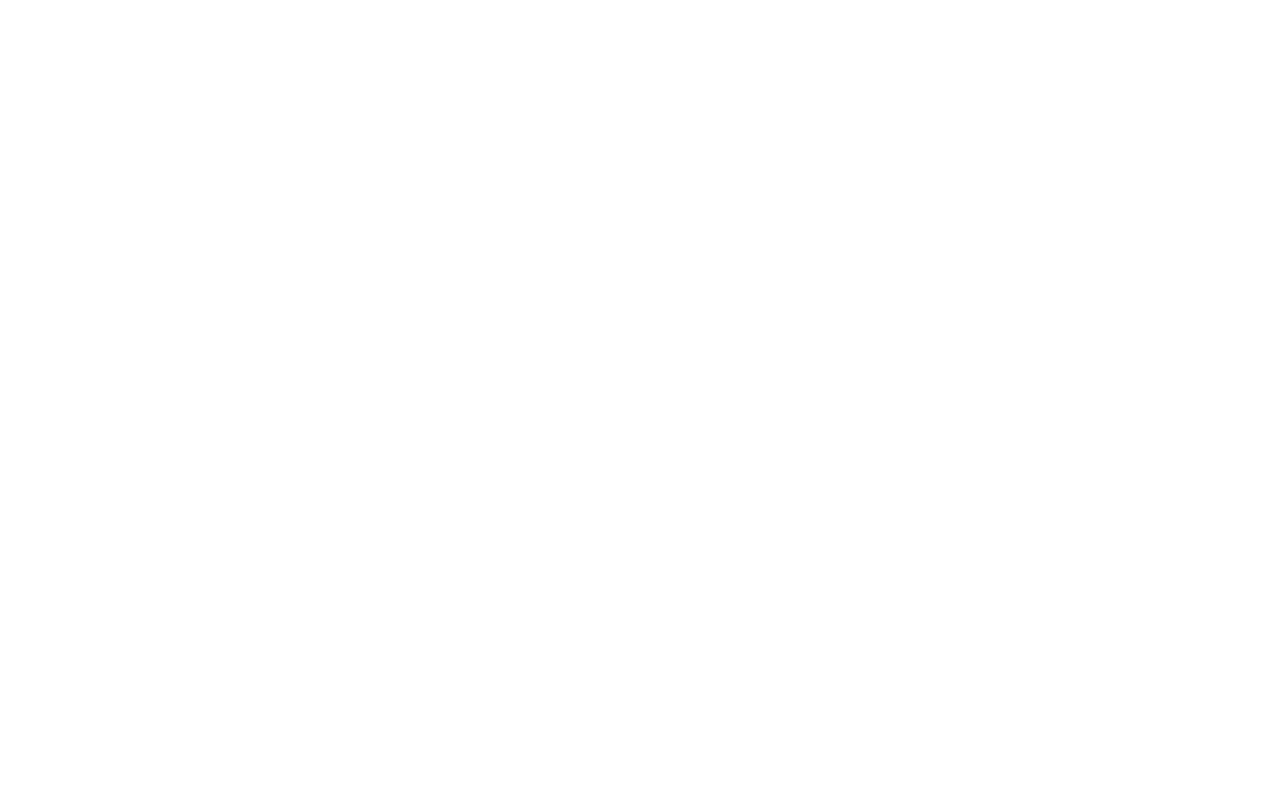
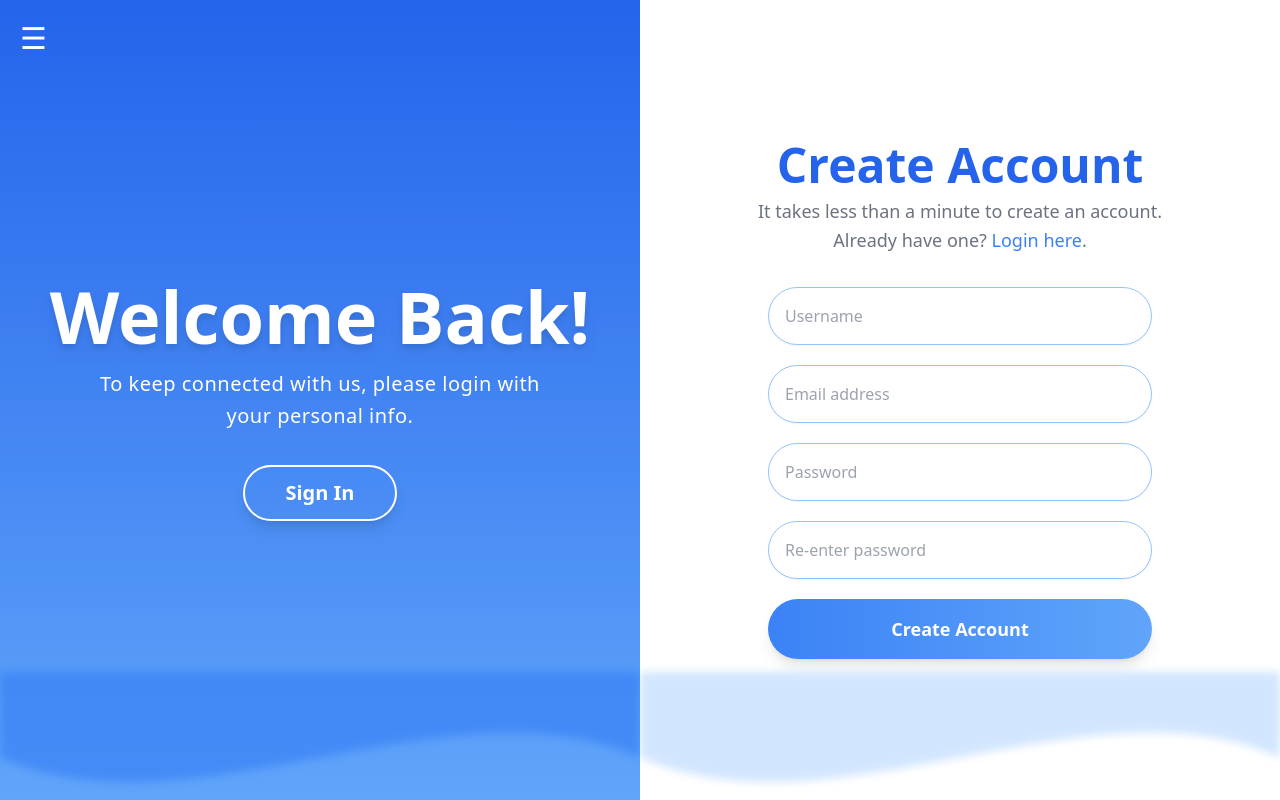
Before and after one commit to injobz/injob_frontend, a React (Create React App) app: page /signup in a window 1280 px wide. Before the commit this address had no page. Built offline with nearby package versions, Linux system fonts and the light colour scheme.

Commit message:
signuppage

```diff
--- a/src/App.js
+++ b/src/App.js
@@ -8,13 +8,15 @@
 import JobSearchRecommendation from "./components/JobSearchRecommendation";
 import JobRecommendation from "./components/JobRecommendation";
 import MessagePage from "./components/MessagePage";
+import SignupPage from "./components/SignupPage";
 
 function App() {
   return (
     <Router>
-
       <Routes>
-        <Route path="/" element={<AuthPage />} />
+        <Route path="/" element={<JobLandingPage />} />
+        <Route path="/login" element={<AuthPage />} />
+        <Route path="/signup" element={<SignupPage />} />
         <Route path="/dashboard" element={<Dashboard />} />
         <Route path="/box" element={<MessagePage />} />
         <Route path="/auth" element={<JobLandingPage />} />
--- a/src/components/AuthPage.jsx
+++ b/src/components/AuthPage.jsx
@@ -1,6 +1,7 @@
 import React from "react";
 import image from "../img/image.png";
 import logo from "../img/logo.png";
+import { Link } from "react-router-dom";
 
 const AuthPage = () => {
   return (
@@ -57,9 +58,12 @@
 
         <p className="text-gray-600 mt-6 text-xl">
           Don't have an account?{" "}
-          <a href="#" className="text-blue-600 hover:underline font-medium">
+          <Link
+            to="/signup"
+            className="text-blue-600 hover:underline font-medium"
+          >
             Sign up
-          </a>
+          </Link>
         </p>
       </div>
 
--- /dev/null
+++ b/src/components/SignupPage.jsx
@@ -0,0 +1,106 @@
+import React from "react";
+import { Link } from "react-router-dom";
+
+const SignupPage = () => {
+  return (
+    <div className="flex flex-col md:flex-row min-h-screen overflow-hidden font-sans">
+      {/* Left Section */}
+      <div className="w-full md:w-1/2 bg-gradient-to-b from-blue-600 to-blue-400 flex flex-col justify-center items-center p-10 relative overflow-hidden">
+        {/* Menu Icon */}
+        <div className="absolute top-5 left-5 text-white text-3xl cursor-pointer hover:scale-110 transition-transform">
+          &#9776;
+        </div>
+
+        {/* Welcome Text */}
+        <h2 className="text-7xl font-bold text-white mb-4 drop-shadow-lg animate-fadeIn">
+          Welcome Back!
+        </h2>
+        <p className="text-white text-center px-10 mb-8 leading-relaxed tracking-wide text-xl animate-fadeIn delay-100">
+          To keep connected with us, please login with your personal info.
+        </p>
+
+        {/* Sign In Button */}
+        <Link to="/login">
+          <button className="border-2 border-white px-10 py-3 rounded-full text-white text-xl font-semibold hover:bg-white hover:text-blue-500 transition-all duration-300 shadow-lg hover:shadow-2xl">
+            Sign In
+          </button>
+        </Link>
+
+        {/* Bottom Clouds */}
+        <div className="absolute bottom-0 left-0 w-full">
+          <svg
+            className="w-full h-32 blur-sm opacity-70"
+            viewBox="0 0 500 150"
+            preserveAspectRatio="none"
+          >
+            <path
+              d="M0,100 C150,200 350,0 500,100 L500,0 L0,0 Z"
+              fill="#3b82f6"
+            />
+          </svg>
+        </div>
+      </div>
+
+      {/* Right Section */}
+      <div className="w-full md:w-1/2 flex flex-col justify-center items-center bg-white p-10 relative overflow-hidden">
+        {/* Create Account Text */}
+        <h2 className="text-5xl font-bold text-blue-600 mb-2 animate-fadeIn">
+          Create Account
+        </h2>
+        <p className="text-gray-500 mb-8 text-center text-lg px-6 leading-relaxed animate-fadeIn delay-100">
+          It takes less than a minute to create an account.
+          <br />
+          Already have one?{" "}
+          <Link to="/login" className="text-blue-500 hover:underline">
+            Login here
+          </Link>
+          .
+        </p>
+
+        {/* Form */}
+        <form className="w-full max-w-sm space-y-5 animate-fadeIn delay-200">
+          <input
+            type="text"
+            placeholder="Username"
+            className="w-full border border-blue-300 p-4 rounded-full focus:outline-none focus:ring-2 focus:ring-blue-400 shadow-sm"
+          />
+          <input
+            type="email"
+            placeholder="Email address"
+            className="w-full border border-blue-300 p-4 rounded-full focus:outline-none focus:ring-2 focus:ring-blue-400 shadow-sm"
+          />
+          <input
+            type="password"
+            placeholder="Password"
+            className="w-full border border-blue-300 p-4 rounded-full focus:outline-none focus:ring-2 focus:ring-blue-400 shadow-sm"
+          />
+          <input
+            type="password"
+            placeholder="Re-enter password"
+            className="w-full border border-blue-300 p-4 rounded-full focus:outline-none focus:ring-2 focus:ring-blue-400 shadow-sm"
+          />
+
+          <button className="w-full bg-gradient-to-r from-blue-500 to-blue-400 text-white py-4 rounded-full text-lg font-semibold hover:opacity-90 transition-all duration-300 shadow-lg hover:shadow-2xl">
+            Create Account
+          </button>
+        </form>
+
+        {/* Bottom Clouds */}
+        <div className="absolute bottom-0 left-0 w-full">
+          <svg
+            className="w-full h-32 blur-sm opacity-70"
+            viewBox="0 0 500 150"
+            preserveAspectRatio="none"
+          >
+            <path
+              d="M0,100 C150,200 350,0 500,100 L500,0 L0,0 Z"
+              fill="#bfdbfe"
+            />
+          </svg>
+        </div>
+      </div>
+    </div>
+  );
+};
+
+export default SignupPage;
```
